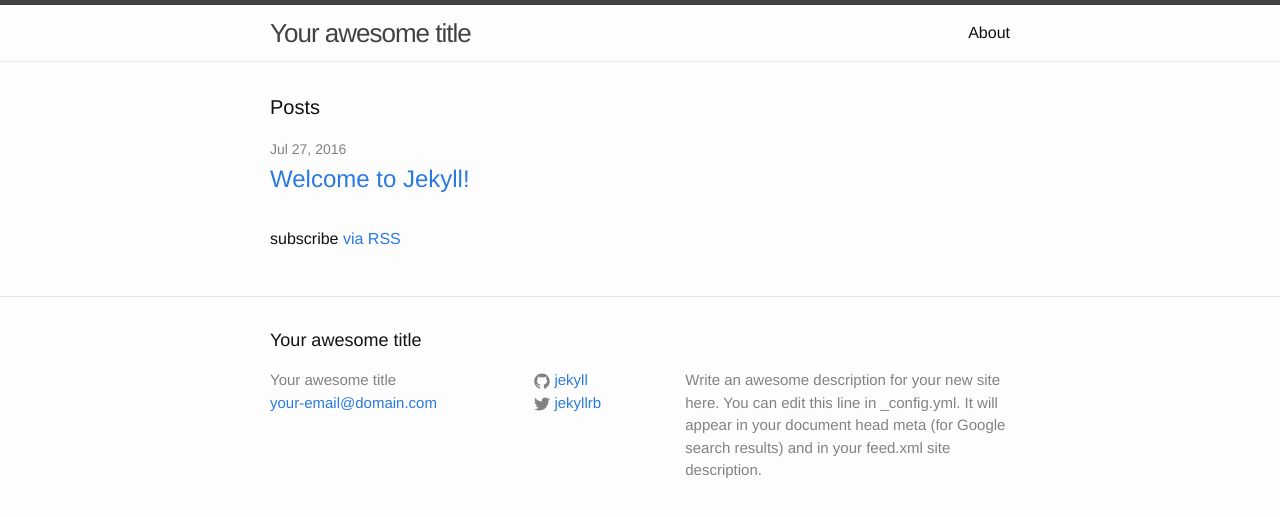
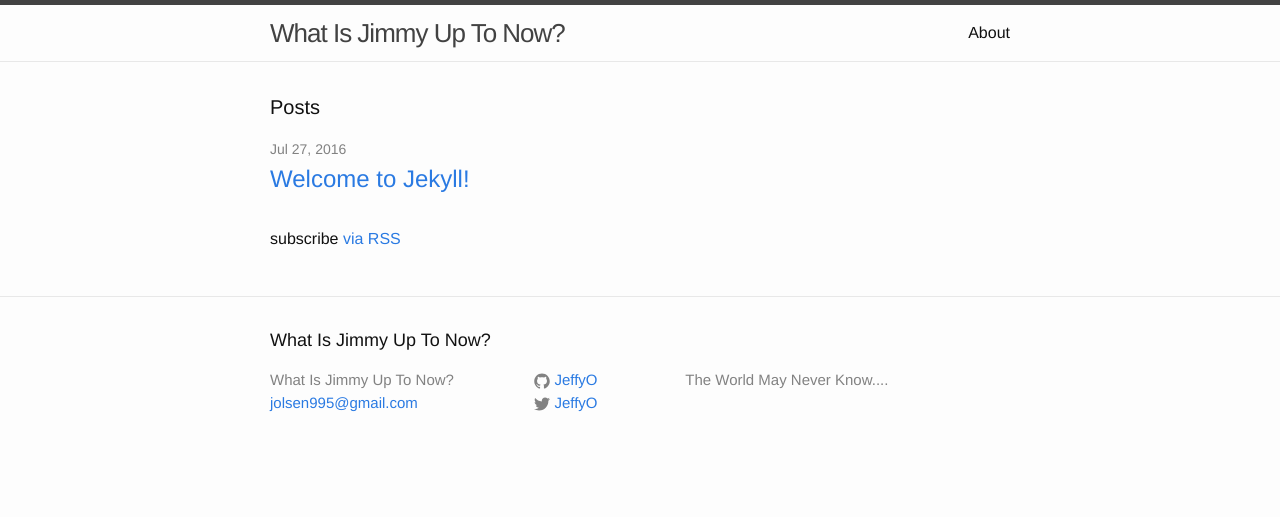
Before and after one commit to Jeeves1/Jeeves1.github.io, a Jekyll site: the page built from index.html, in a window 1280 px wide. Shown: the top 517 px of the page. Built offline with Jekyll 4.4.1, drawn with Linux system fonts in a browser that asks for light colours.

Commit message:
Update _config.yml

```diff
--- a/_config.yml
+++ b/_config.yml
@@ -6,16 +6,14 @@
 # 'jekyll serve'. If you change this file, please restart the server process.
 
 # Site settings
-title: Your awesome title
-email: your-email@domain.com
+title: What Is Jimmy Up To Now?
+email: jolsen995@gmail.com
 description: > # this means to ignore newlines until "baseurl:"
-  Write an awesome description for your new site here. You can edit this
-  line in _config.yml. It will appear in your document head meta (for
-  Google search results) and in your feed.xml site description.
+  The World May Never Know....
 baseurl: "" # the subpath of your site, e.g. /blog
 url: "http://yourdomain.com" # the base hostname & protocol for your site
-twitter_username: jekyllrb
-github_username:  jekyll
+twitter_username: JeffyO
+github_username:  JeffyO
 
 # Build settings
 markdown: kramdown
```
